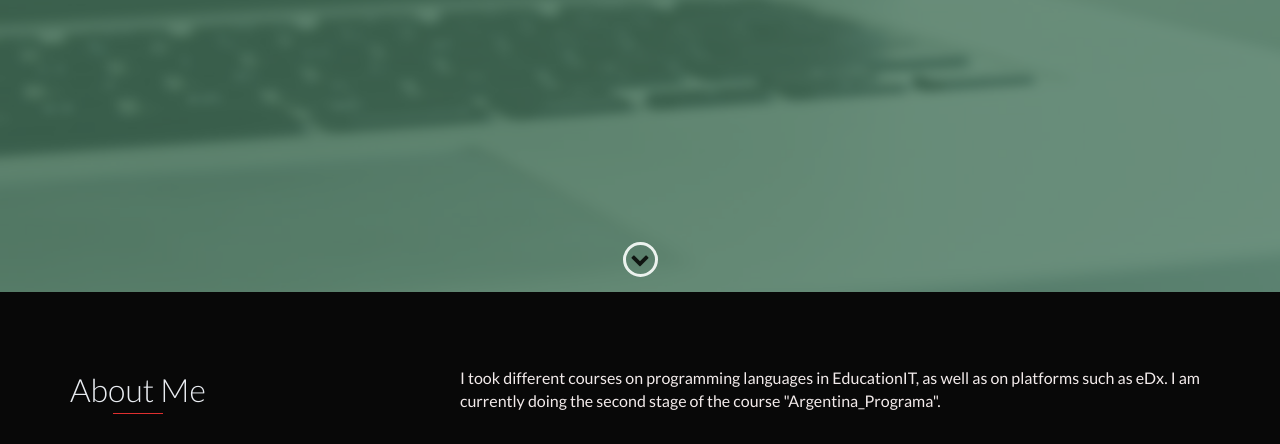
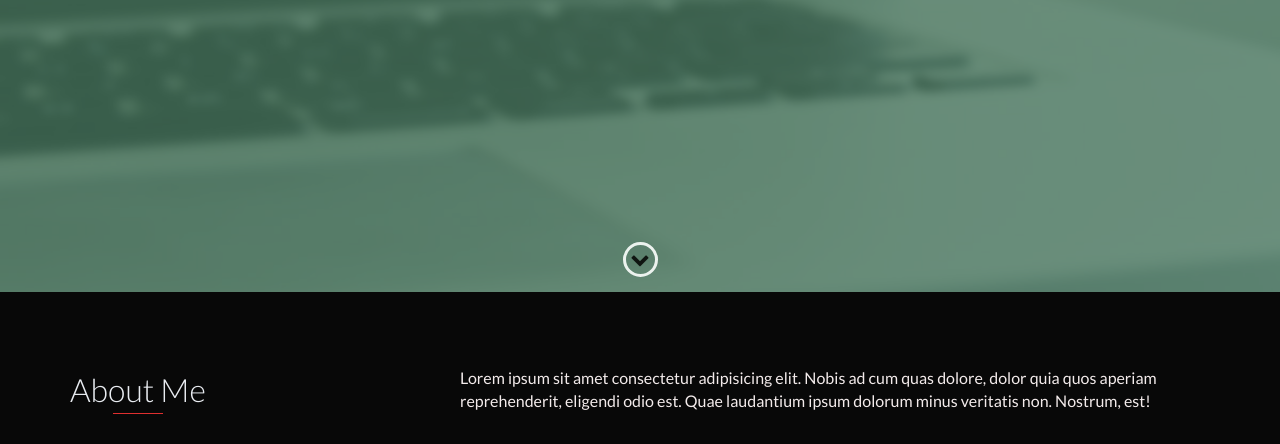
Before and after one commit to M-1985-web/portfolioDev, a website: page index.html in a window 1280 px wide. Shown: the part 508-952 px from the top of the page. Drawn offline with nearby package versions, Linux system fonts and the light colour scheme.

Commit message:
tercer commit, modifique html about me

```diff
--- a/index.html
+++ b/index.html
@@ -87,9 +87,7 @@
                 </div>
                 <div class="col-md-8">
                     <p>
-                        I took different courses on programming languages in EducationIT, as well as on platforms such
-                        as eDx.
-                        I am currently doing the second stage of the course "Argentina_Programa".
+                        Lorem ipsum sit amet consectetur adipisicing elit. Nobis ad cum quas dolore, dolor quia quos aperiam reprehenderit, eligendi odio est. Quae laudantium ipsum dolorum minus veritatis non. Nostrum, est!
                     </p>
                 </div>
             </div>
```
